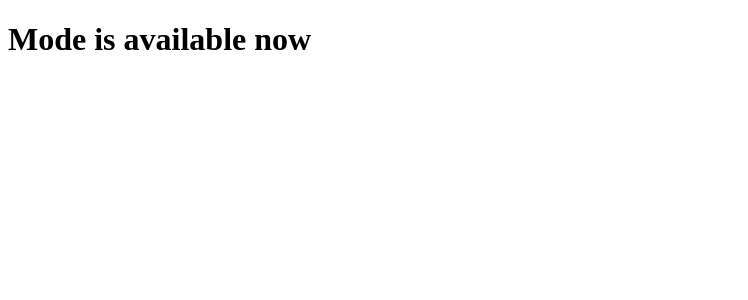
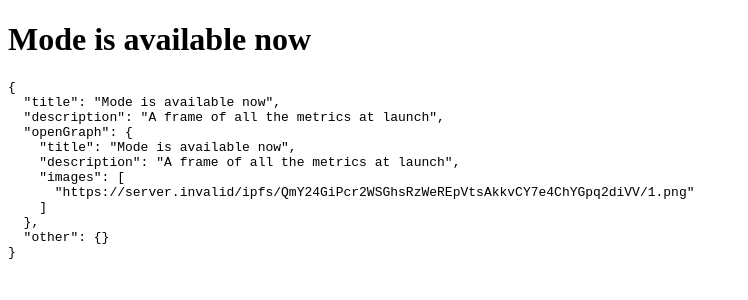
Before and after one commit to manishiwa/Frames, a Next.js app: page / in a window 1280 px wide. Shown: the top 300 px of the page, without its empty margins (0-748 px from the left). Built offline with nearby package versions, Linux system fonts and the light colour scheme; no server answers; what @coinbase/onchainkit would draw is missing.

Commit message:
Update layout.tsx

```diff
--- a/app/layout.tsx
+++ b/app/layout.tsx
@@ -21,7 +21,21 @@ export const metadata: Metadata = {
 export default function RootLayout({ children }: { children: React.ReactNode }) {
   return (
     <html lang="en">
-      <body>{children}</body>
+      <body>
+        {children}
+        <div><pre>{JSON.stringify({
+        title: 'Mode is available now',
+        description: 'A frame of all the metrics at launch',
+        openGraph: {
+          title: 'Mode is available now',
+          description: 'A frame of all the metrics at launch',
+          images: [`${process.env.NEXT_PUBLIC_GATEWAY_URL}/ipfs/QmY24GiPcr2WSGhsRzWeREpVtsAkkvCY7e4ChYGpq2diVV/1.png`],
+        },
+        other: {
+          ...frameMetadata,
+        },
+      }, null, 2)}</pre></div>
+      </body>
     </html>
   );
 }
```
